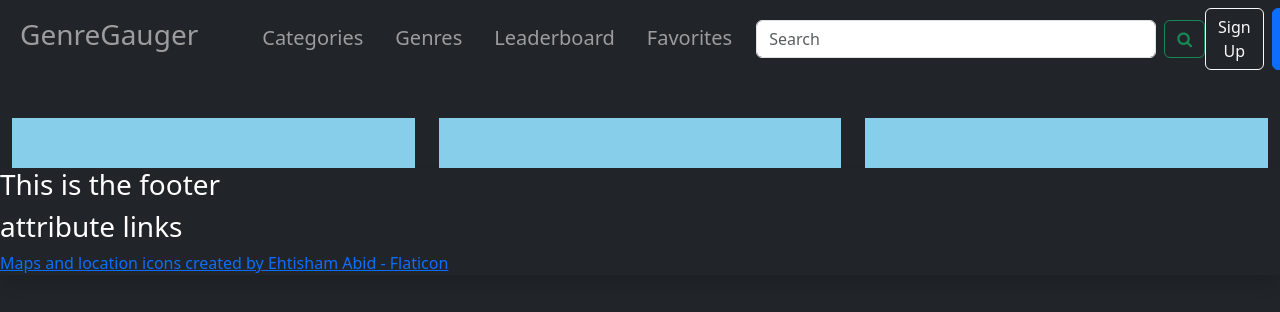
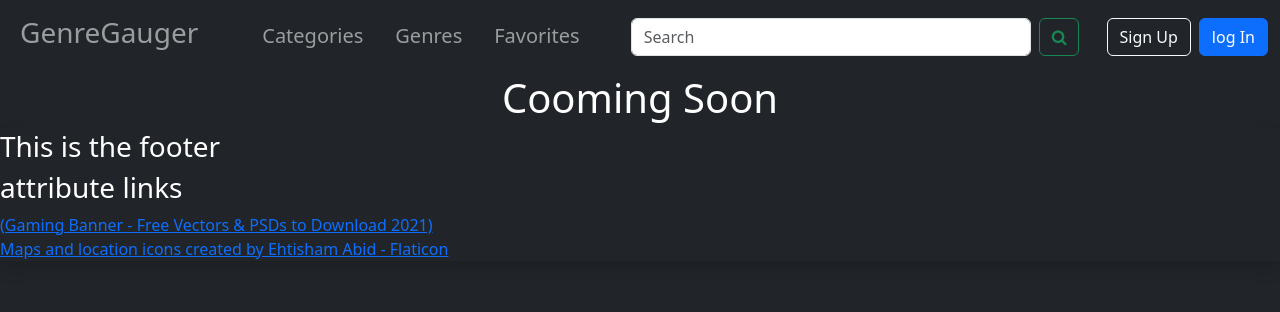
Before and after one commit to Primus46/GenreGauger, a PHP site: page /LeaderboardPage.php in a window 1280 px wide; the page is wider, and only the part inside the window is pictured. Shown: the top 312 px of that part. Run offline with PHP 8.4, Linux system fonts and the light colour scheme.

```diff
--- a/LeaderBoard_Page/LeaderboardPage.php
+++ b/LeaderBoard_Page/LeaderboardPage.php
@@ -8,16 +8,8 @@
     <body class="text-bg-dark">
         <?php require '../Reuseable_Components/navbar/navbar.php';?>
         <div class="container-fluid">
-            <div class="row">
-                <div class="col">
-                    <div class="box"></div>
-                </div>
-                <div class="col">
-                    <div class="box"></div>
-                </div>
-                <div class="col">
-                    <div class="box"></div>
-                </div>
+            <div class="row text-center">
+                <h1>Cooming Soon</h1>
             </div>
         </div>
         <?php include '../Reuseable_Components/footer/footer.php';?>
--- a/Reuseable_Components/footer/footer.php
+++ b/Reuseable_Components/footer/footer.php
@@ -5,6 +5,8 @@
     <section>
         <h3>attribute links</h3>
         <div>
+        <a href="https://www.freepik.com/free-photos-vectors/gaming-banner" title="gaming-banner">(Gaming Banner - Free Vectors & PSDs to Download 2021)</a>
+        <br>
         <a href="https://www.flaticon.com/free-icons/maps-and-location" title="maps and location icons">Maps and location icons created by Ehtisham Abid - Flaticon</a>
         </div>
     </section>
--- a/Reuseable_Components/navbar/navbar.php
+++ b/Reuseable_Components/navbar/navbar.php
@@ -28,9 +28,9 @@
                 <li class="nav-item me-3 mt-2">
                 <a class="nav-link" href="../Genres_Page/GenresPage.php"><h5>Genres</h5></a>
                 </li>
-                <li class="nav-item me-3 mt-2">
+                <!-- <li class="nav-item me-3 mt-2">
                 <a class="nav-link" href="../Leaderboard_Page/LeaderboardPage.php"><h5>Leaderboard</h5></a>
-                </li>
+                </li> -->
                 <li class="nav-item me-3 mt-2">
                 <a class="nav-link" href="../Favorites_Page/FavoritesPage.php"><h5>Favorites</h5></a>
                 </li>
```
